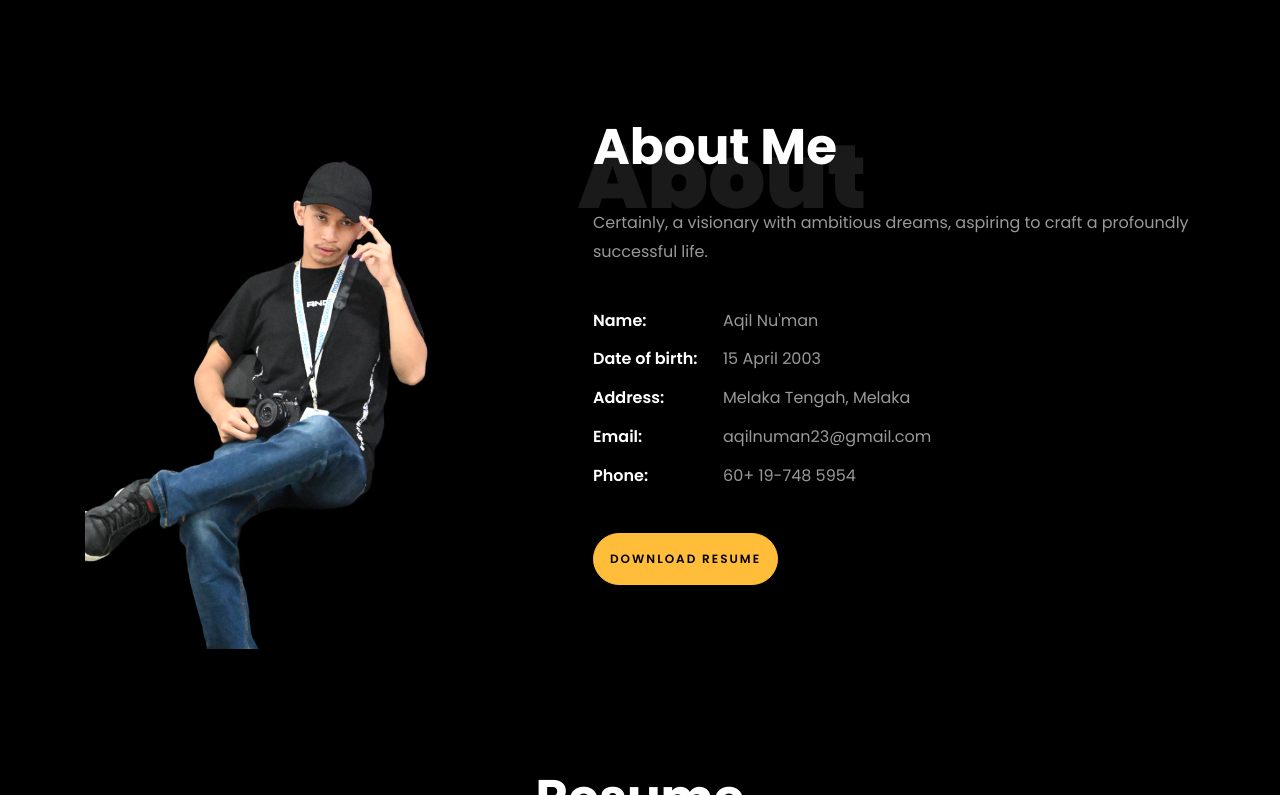
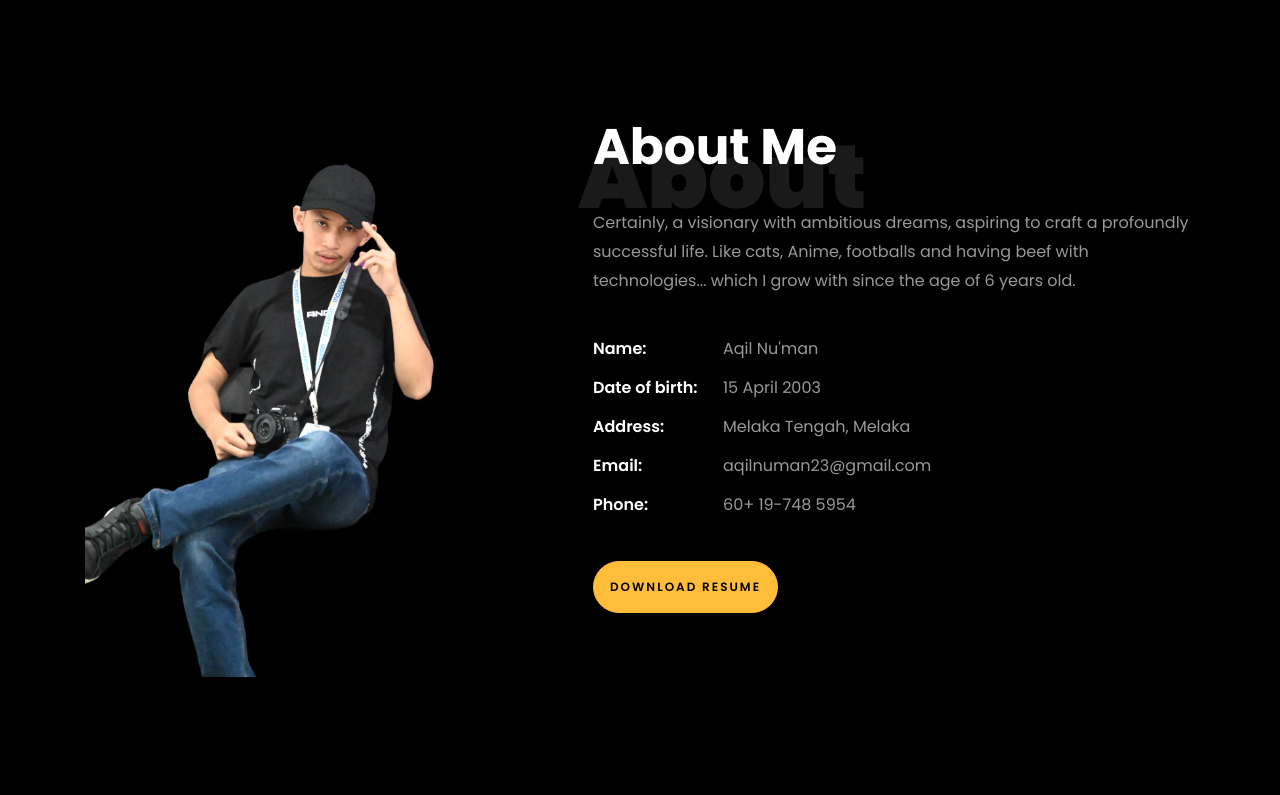
Before and after one commit to AqilNuman23/myPortfolio, a plain HTML site: page index.html in a window 1280 px wide. Shown: the part 752-1547 px from the top of the page. Drawn offline with Linux system fonts and the light colour scheme; files whose address does not match are found by name.

Commit message:
Update index.html

```diff
--- a/index.html
+++ b/index.html
@@ -102,7 +102,7 @@
 		          <div class="col-md-12 heading-section ftco-animate">
 		          	<h1 class="big">About</h1>
 		            <h2 class="mb-4">About Me</h2>
-		            <p>Certainly, a visionary with ambitious dreams, aspiring to craft a profoundly successful life.</p>
+		            <p>Certainly, a visionary with ambitious dreams, aspiring to craft a profoundly successful life. Like cats, Anime, footballs and having beef with technologies... which I grow with since the age of 6 years old.</p>
 		            <ul class="about-info mt-4 px-md-0 px-2">
 		            	<li class="d-flex"><span>Name:</span> <span>Aqil Nu'man</span></li>
 		            	<li class="d-flex"><span>Date of birth:</span> <span>15 April 2003</span></li>
```
